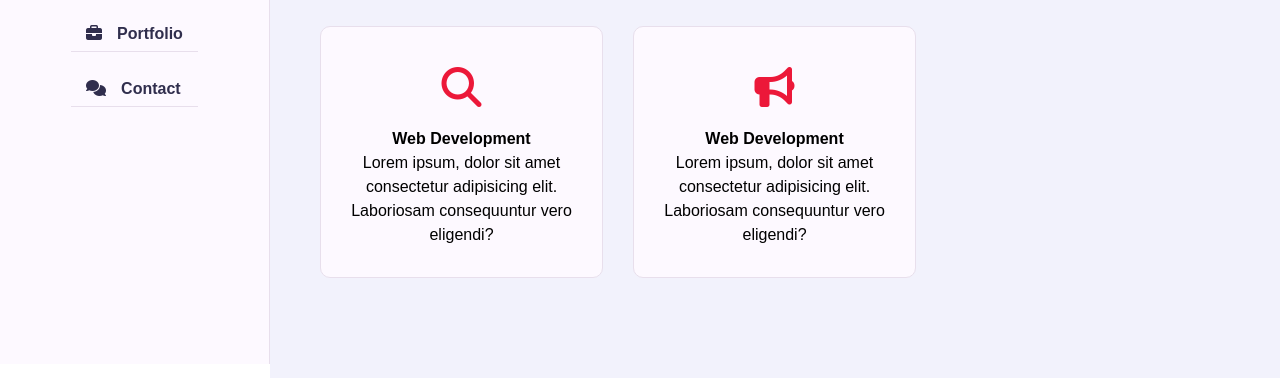
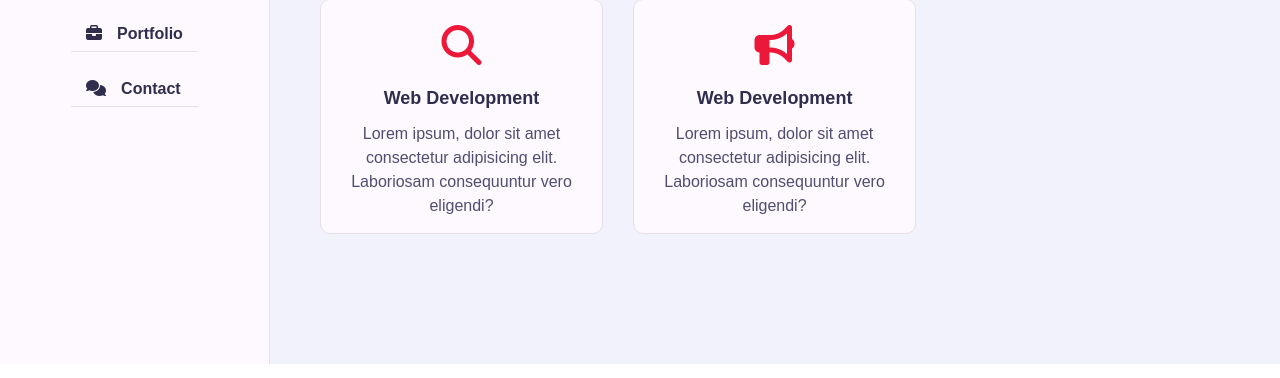
Before and after one commit to Iryna-Gry/my-site, a website built with Parcel: page src/index.html in a window 1280 px wide. Shown: the part 436-814 px from the top of the page. Built offline with nearby package versions, Linux system fonts and the light colour scheme; a web font is replaced by a local one.

Commit message:
Services section styles and markup

```diff
--- a/src/sass/layouts/_services.scss
+++ b/src/sass/layouts/_services.scss
@@ -2,7 +2,7 @@
   padding-left: 15px;
   padding-right: 15px;
   &:not(:last-child) {
-    margin-bottom: 30px;
+    margin-bottom: 20px;
   }
   flex: 0 0 33.3%;
   max-width: 33.3%;
@@ -10,7 +10,7 @@
     background-color: var(--bg-black-100);
     border: 1px solid var(--bg-black-50);
     border-radius: 10px;
-    padding: 30px 15px;
+    padding: 15px 15px;
     text-align: center;
     transition: all 0.3s ease;
     &:hover {
@@ -20,12 +20,13 @@
       height: 60px;
       width: 60px;
       border-radius: 50%;
-      display: block;
+      @include flex;
       margin: 0 auto 10px;
-      transition: all 0.3s ease;
+      transition: background-color 0.3s ease;
       & .fa {
         @include font-box(null, 40px, 1.5, null);
         color: var(--skin-color);
+        transition: color 0.3s ease, font-size 0.3s ease;
       }
     }
     &:hover .icon {
@@ -37,3 +38,18 @@
     }
   }
 }
+.service-item-inner {
+  & h4 {
+    @include font-box(700, 18px, null, null);
+    margin-bottom: 10px;
+    color: var(--text-black-900);
+    text-transform: capitalize;
+  }
+  & p {
+    @include font-box(null, 16px, 1.5, null);
+    color: var(--text-black-700);
+  }
+}
+.service .container {
+  padding-bottom: 20px;
+}
--- a/src/sass/utils/utils.scss
+++ b/src/sass/utils/utils.scss
@@ -1,3 +1,3 @@
+@import './vars';
 @import './mixins';
-@import './vars';
 @import './visually-hidden';
```
